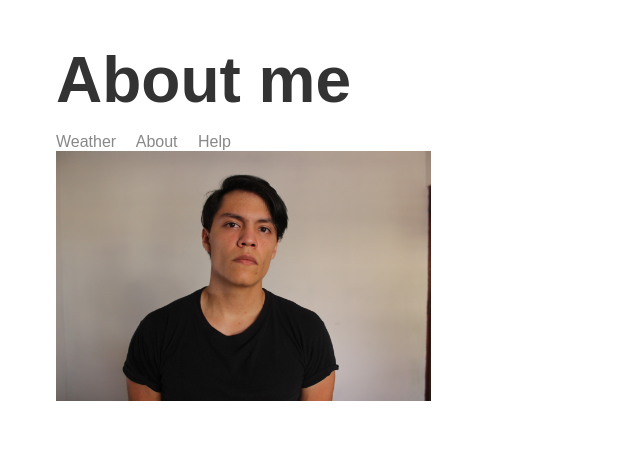
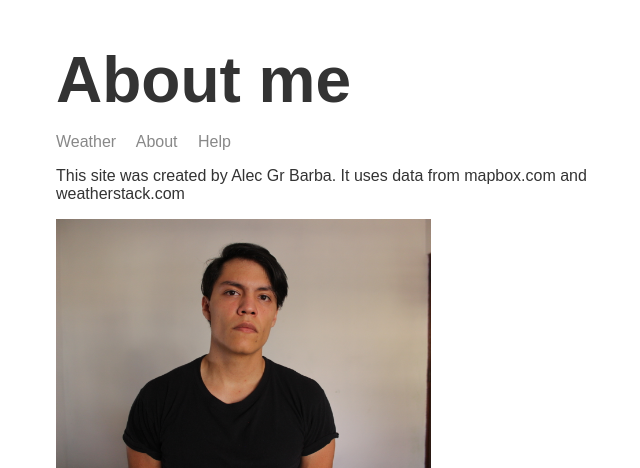
Before and after one commit to AlecGarBarba/weather-NodeJs-website, a Node server app: page /about in a window 1280 px wide. Shown: the top 468 px of the page, without its empty margins (259-899 px from the left). Run offline with Node 20, Linux system fonts and the light colour scheme; some libraries are stand-ins or nearby versions.

Commit message:
added text to about

```diff
--- a/templates/views/about.hbs
+++ b/templates/views/about.hbs
@@ -15,6 +15,7 @@
 <body>
     <div class="main-content">
         {{>header}}
+        <p>This site was created by Alec Gr Barba. It uses data from mapbox.com and weatherstack.com</p>
         <img src="./img/me.JPG" alt="" class="portrait">
     </div>
 
```
